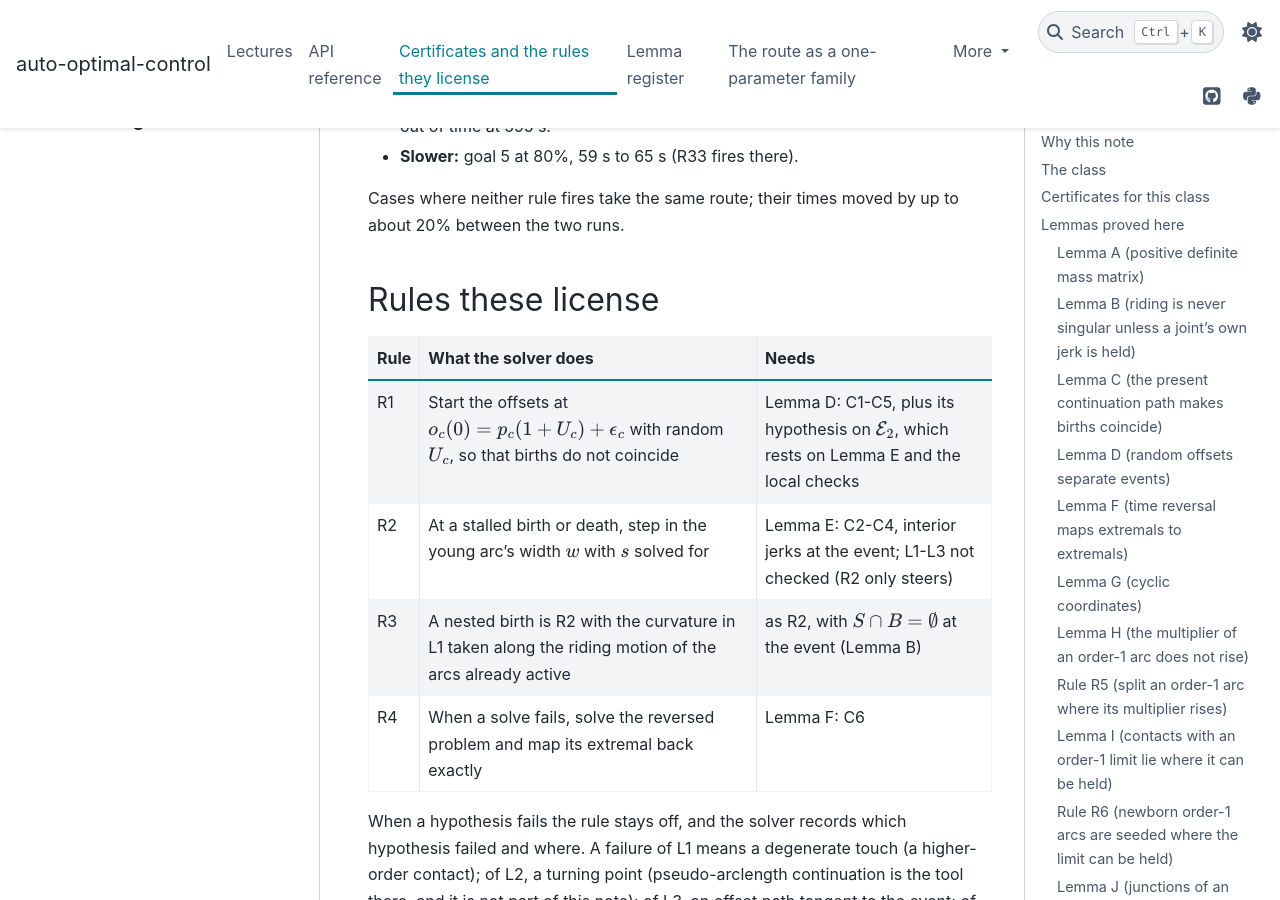
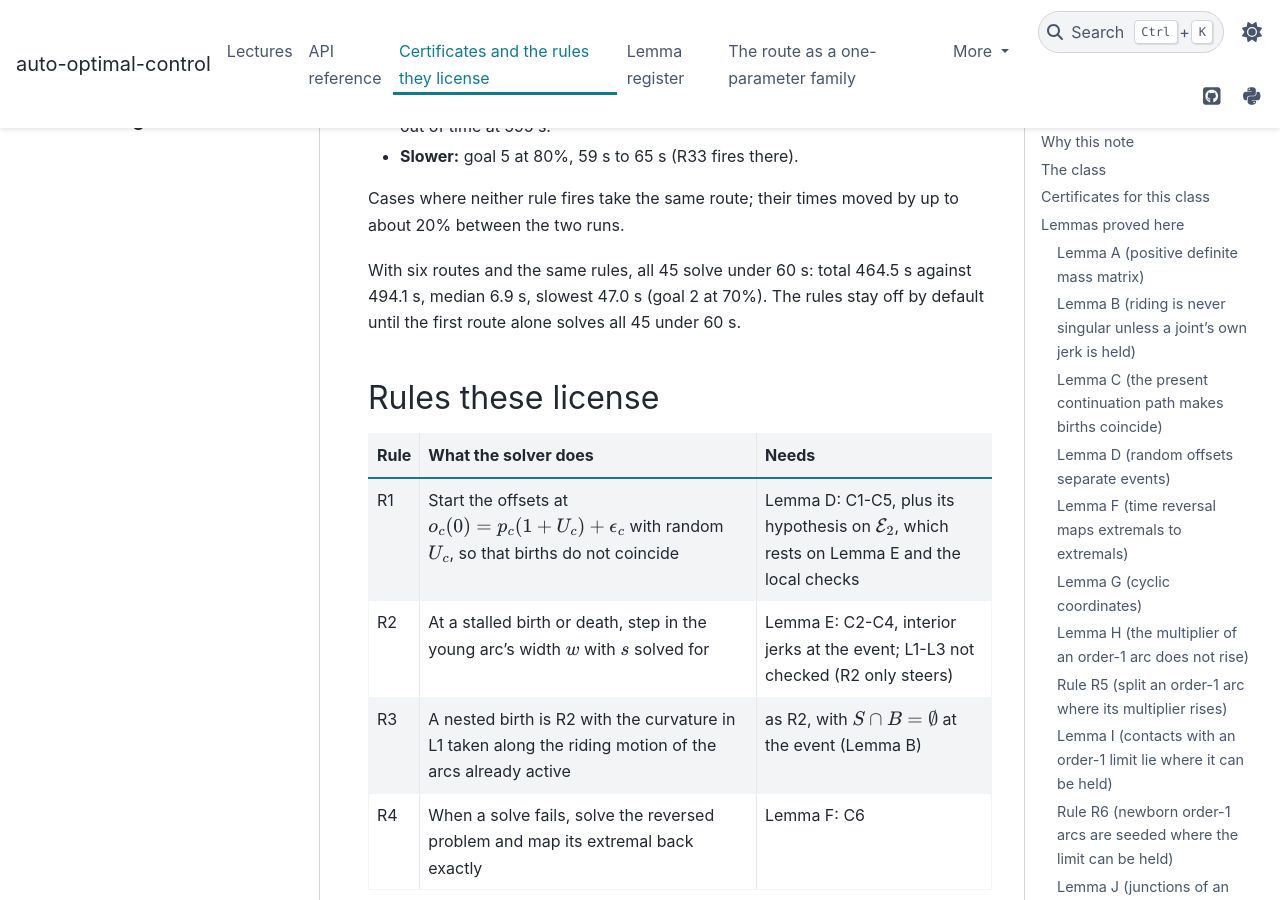
Before and after one commit to idm23/auto-optimal-control, a Sphinx documentation site: the page built from docs/notes/structure_certificates.md, in a window 1280 px wide and 900 px high, scrolled down 43712 px. Built offline with Sphinx 7.4.7 and the PyData theme 0.15.4, drawn with Linux system fonts in a browser that asks for light colours.

Commit message:
Six-route census with R33, R34: 45 under 60 s
Co-Authored-By: Claude Opus 5.5 <noreply@anthropic.com>

```diff
--- a/docs/notes/structure_certificates.md
+++ b/docs/notes/structure_certificates.md
@@ -1701,6 +1701,10 @@ The final times agree where both solve (to $4 \times 10^{-16}$).
 Cases where neither rule fires take the same route; their times moved by up
 to about 20% between the two runs.
 
+With six routes and the same rules, all 45 solve under 60 s: total 464.5 s
+against 494.1 s, median 6.9 s, slowest 47.0 s (goal 2 at 70%). The rules
+stay off by default until the first route alone solves all 45 under 60 s.
+
 ## Rules these license
 
 | Rule | What the solver does | Needs |
```
